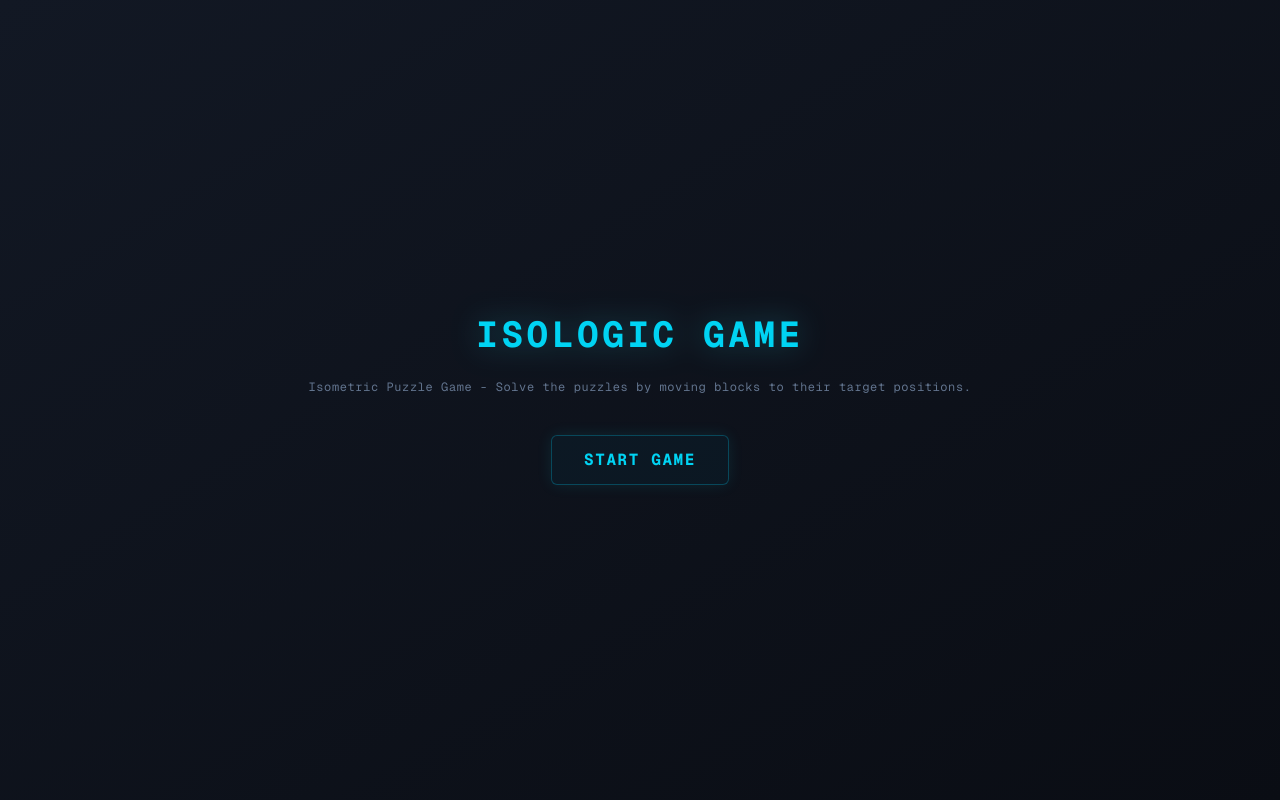
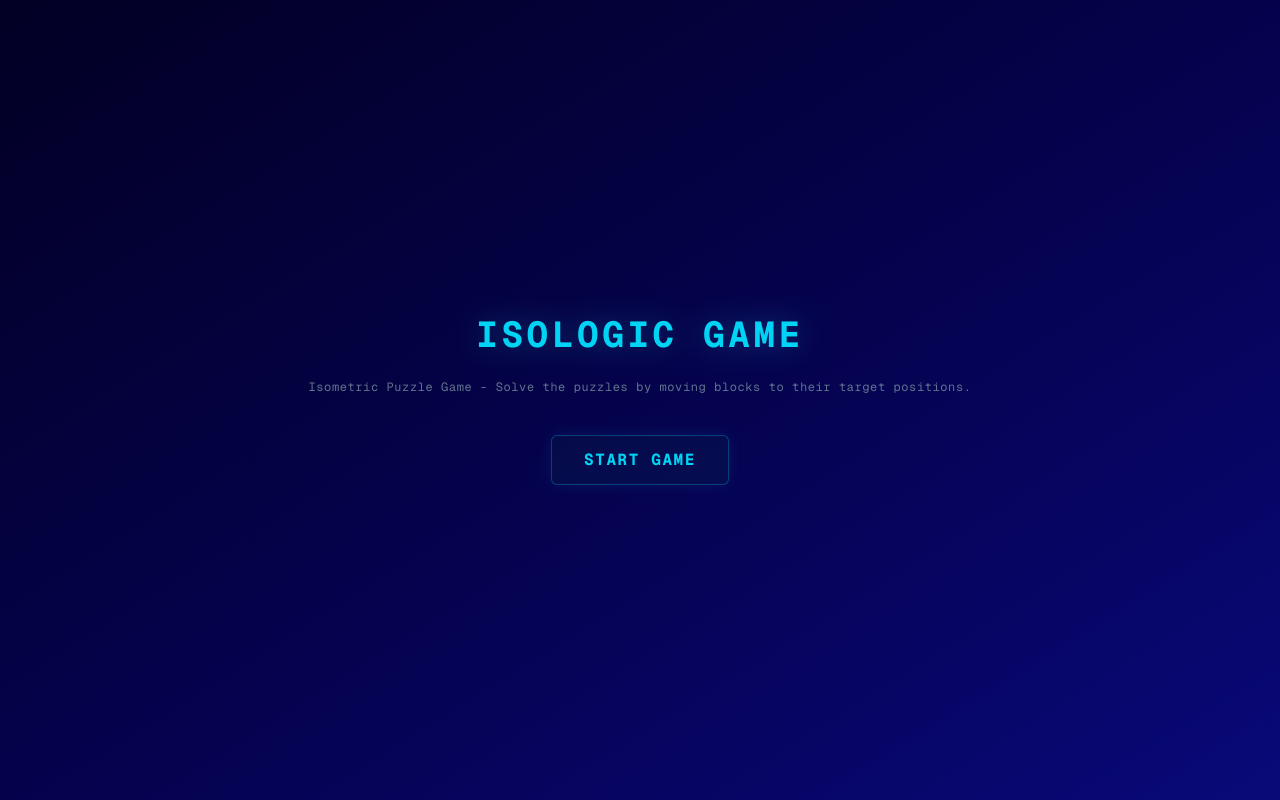
Before and after one commit to fauzanrahmatullah/isologic-game, a Next.js app: page / in a window 1280 px wide. Built offline with nearby package versions, Linux system fonts and the light colour scheme.

Commit message:
change bg color

```diff
--- a/app/page.tsx
+++ b/app/page.tsx
@@ -37,7 +37,7 @@ export default function Home() {
   };
 
   return (
-    <main className="w-full h-screen bg-gradient-to-br from-[#121824] to-[#0a0d14] flex flex-col items-center justify-center overflow-hidden select-none text-white font-mono">
+    <main className="w-full h-screen bg-gradient-to-br from-[#020024] to-[#090979] flex flex-col items-center justify-center overflow-hidden select-none text-white font-mono">
 
       {/* 1. Main Menu */}
       {gameState === "menu" && (
```
